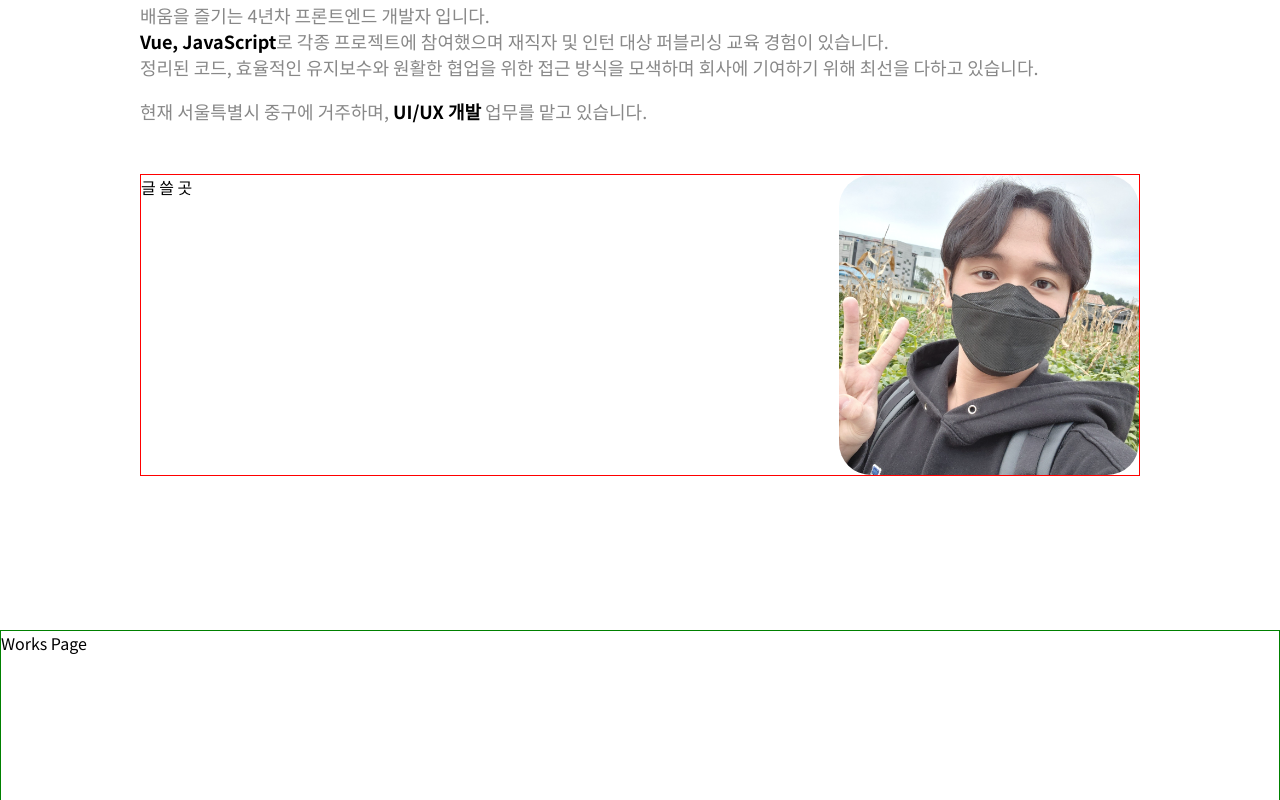
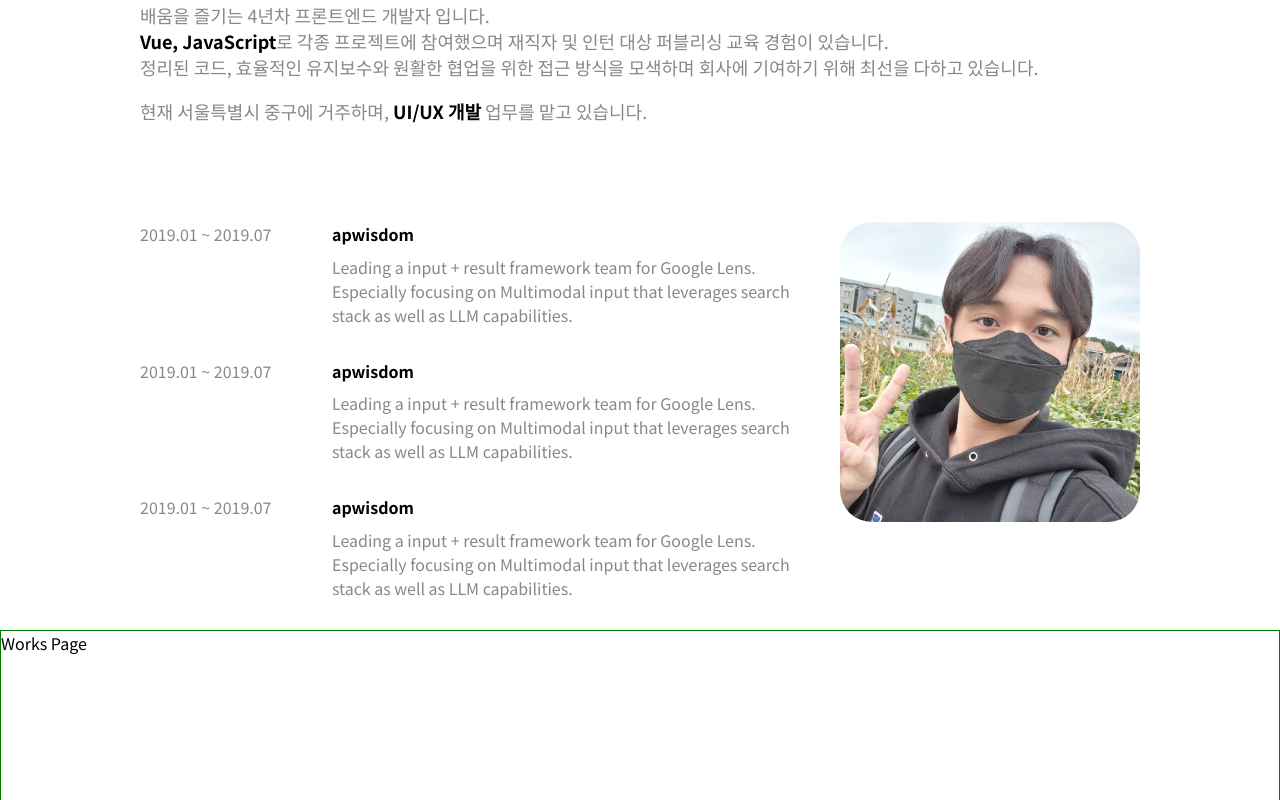
Before and after one commit to lswdev/simple-portfolio, a Vue app in the folder portfolio/: page /intro in a window 1280 px wide. Shown: the part 970-1770 px from the top of the page. Built offline with nearby package versions, Linux system fonts and the light colour scheme.

Commit message:
experience 추가

```diff
--- a/portfolio/src/assets/css/intro.css
+++ b/portfolio/src/assets/css/intro.css
@@ -3,7 +3,7 @@
   border-radius: 60px 60px 0 0;
 }
 #intro-page .item-contain:first-child {
-  padding: 2rem 0;
+  padding: 2rem 0 5rem;
 }
 
 /* 아이템 요소 컨테이너 */
@@ -12,20 +12,38 @@
   width: 100%;
 }
 #intro-page .item-grid {
-  border: 1px solid red;
   width: 100%;
   display: grid;
-  /*grid-template-columns: repeat(2, 1fr);*/
-  /*grid-template-rows: repeat(1, minmax(100px, auto));*/
-  /*grid-auto-rows: minmax(100px, auto);*/
   grid-template-areas:
     "contents picture"
     "contents picture";
   grid-template-columns: 1fr 300px;
+  gap: 0 1rem;
 }
 .grid-contents {
   grid-area: contents;
-  /*grid-template-columns: repeat(auto-fill, minmax());*/
+  display: flex;
+  flex-direction: column;
+  gap: 2rem;
+}
+.grid-contents > .exp {
+  display: flex;
+  flex-direction: row;
+  justify-content: space-between;
+  align-items: flex-start;
+  gap: 2rem;
+  color: #888;
+}
+.exp .exp-date {
+  min-width: 160px;
+}
+.exp .exp-detail {
+  display: flex;
+  flex-direction: column;
+  gap: 0.525rem;
+}
+.exp .exp-detail b {
+  color: #000;
 }
 .grid-picture {
   grid-area: picture;
--- a/portfolio/src/views/Intro.vue
+++ b/portfolio/src/views/Intro.vue
@@ -16,7 +16,40 @@
 
       <div class="item-contain item-grid">
         <div class="grid-contents">
-          글 쓸 곳
+
+          <div class="exp">
+            <div class="exp-date">2019.01 ~ 2019.07</div>
+            <div class="exp-detail">
+              <b>apwisdom</b>
+              <span>
+                Leading a input + result framework team for Google Lens.
+                Especially focusing on Multimodal input that leverages search stack as well as LLM capabilities.
+              </span>
+            </div>
+          </div>
+
+          <div class="exp">
+            <div class="exp-date">2019.01 ~ 2019.07</div>
+            <div class="exp-detail">
+              <b>apwisdom</b>
+              <span>
+                Leading a input + result framework team for Google Lens.
+                Especially focusing on Multimodal input that leverages search stack as well as LLM capabilities.
+              </span>
+            </div>
+          </div>
+
+          <div class="exp">
+            <div class="exp-date">2019.01 ~ 2019.07</div>
+            <div class="exp-detail">
+              <b>apwisdom</b>
+              <span>
+                Leading a input + result framework team for Google Lens.
+                Especially focusing on Multimodal input that leverages search stack as well as LLM capabilities.
+              </span>
+            </div>
+          </div>
+
         </div>
         <div class="grid-picture"></div>
       </div>
```
